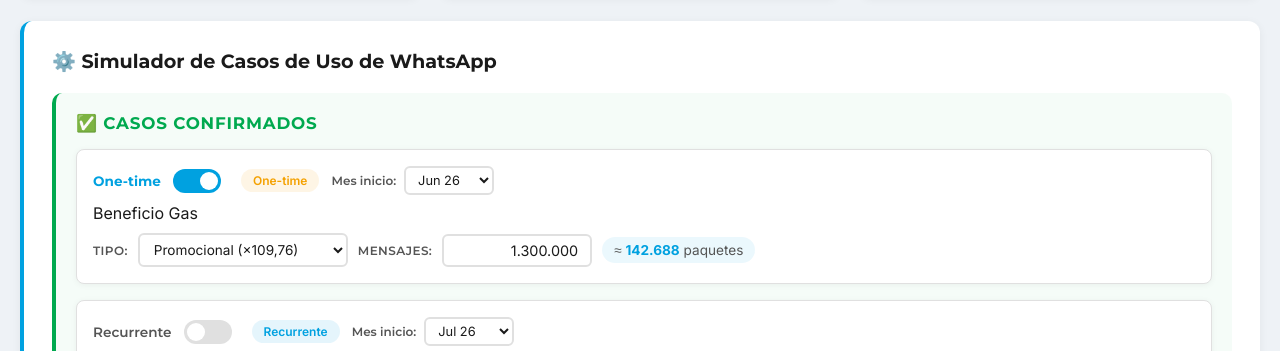
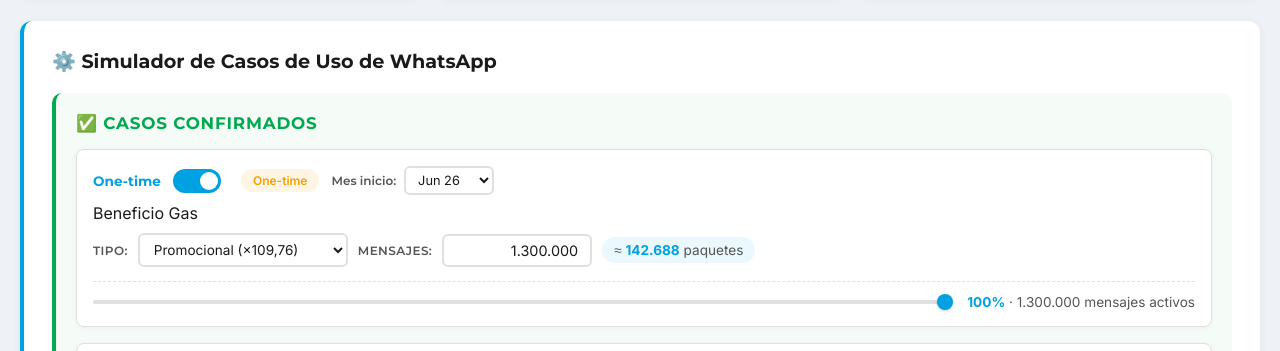
Before and after one commit to smaulen-maker/bech-simulador-mensajes, a plain HTML site: page index.html in a window 1280 px wide. Shown: the part 537-888 px from the top of the page. Drawn offline with nearby package versions, Linux system fonts and the light colour scheme.

Commit message:
Agregar slider de escala 0-100% por caso: techo=input, escala=slider

```diff
--- a/index.html
+++ b/index.html
@@ -676,6 +676,64 @@
         }
 
         .paquetes-derivados strong {
+            color: var(--sf-blue);
+            font-weight: 700;
+        }
+
+        .escala-row {
+            display: flex;
+            align-items: center;
+            gap: 14px;
+            margin-top: 14px;
+            padding-top: 12px;
+            border-top: 1px dashed var(--border-line);
+        }
+
+        .escala-slider {
+            flex: 1;
+            -webkit-appearance: none;
+            appearance: none;
+            height: 4px;
+            background: var(--border-line);
+            border-radius: 2px;
+            outline: none;
+            cursor: pointer;
+        }
+
+        .escala-slider::-webkit-slider-thumb {
+            -webkit-appearance: none;
+            appearance: none;
+            width: 16px;
+            height: 16px;
+            background: var(--sf-blue);
+            border-radius: 50%;
+            cursor: pointer;
+            box-shadow: 0 1px 3px rgba(0,0,0,0.2);
+            transition: transform 0.15s ease;
+        }
+
+        .escala-slider::-webkit-slider-thumb:hover {
+            transform: scale(1.15);
+        }
+
+        .escala-slider::-moz-range-thumb {
+            width: 16px;
+            height: 16px;
+            background: var(--sf-blue);
+            border: none;
+            border-radius: 50%;
+            cursor: pointer;
+            box-shadow: 0 1px 3px rgba(0,0,0,0.2);
+        }
+
+        .escala-label {
+            font-family: 'Inter', sans-serif;
+            font-size: 0.85em;
+            color: var(--text-gray);
+            white-space: nowrap;
+        }
+
+        .escala-label strong {
             color: var(--sf-blue);
             font-weight: 700;
         }
@@ -1620,23 +1678,48 @@
         // Slots ocultos que se revelan con el botón "+ Agregar caso" (en orden)
         const WA_HIDDEN_SLOTS = ['caso3', 'caso4', 'caso5', 'caso6'];
 
-        // Convierte mensajes+tipo del caso a paquetes de 1.000 créditos
-        // paquetes = (mensajes × multiplicador) / 1000
-        function getPaquetesFor(cat) {
+        // Escala de escenario por caso (0..1). 1 = objetivo completo, 0.5 = evaluar la mitad, etc.
+        // El input "Mensajes" define el techo; este factor lo ajusta hacia abajo sin retipear.
+        const waEscalas = {
+            gas: 1, digital: 1, credito: 1, marketing: 1,
+            caso1: 1, caso2: 1, caso3: 1, caso4: 1, caso5: 1, caso6: 1
+        };
+
+        // Mensajes efectivos = valor tipeado × escala.
+        function getMensajesEfectivos(cat) {
             const input = document.getElementById(`wa-${cat}-mensajes`);
             let mensajes = 0;
             if (input) {
                 const digitsOnly = String(input.value).replace(/\D/g, '');
                 mensajes = digitsOnly ? parseInt(digitsOnly, 10) : 0;
             }
+            const escala = waEscalas[cat] != null ? waEscalas[cat] : 1;
+            return mensajes * escala;
+        }
+
+        // Convierte mensajes+tipo del caso a paquetes de 1.000 créditos.
+        // Los mensajes usados en el cálculo son los efectivos (techo × escala).
+        // paquetes = (mensajes efectivos × multiplicador) / 1000
+        function getPaquetesFor(cat) {
             const tipo = waTipos[cat] || 'promocional';
             const mult = WA_MULTIPLIERS[tipo] || 0;
-            return (mensajes * mult) / 1000;
+            return (getMensajesEfectivos(cat) * mult) / 1000;
         }
 
         function updatePaquetesDisplay(cat) {
             const span = document.getElementById(`wa-${cat}-paquetes`);
             if (span) span.textContent = formatNumber(getPaquetesFor(cat));
+
+            const escalaPctSpan = document.getElementById(`wa-${cat}-escala-pct`);
+            if (escalaPctSpan) {
+                const pct = Math.round((waEscalas[cat] != null ? waEscalas[cat] : 1) * 100);
+                escalaPctSpan.textContent = pct + '%';
+            }
+
+            const escalaMensajesSpan = document.getElementById(`wa-${cat}-escala-mensajes`);
+            if (escalaMensajesSpan) {
+                escalaMensajesSpan.textContent = formatNumber(getMensajesEfectivos(cat));
+            }
         }
 
         // Revela el siguiente slot oculto (Caso 5, luego 6, luego 7).
@@ -2272,6 +2355,10 @@
                 if (mensajesInput) {
                     mensajesInput.addEventListener('input', function() {
                         formatMensajesInput(this);
+                        // Reset de escala a 100% cuando cambia el techo
+                        waEscalas[cat] = 1;
+                        const slider = document.getElementById(`wa-${cat}-escala`);
+                        if (slider) slider.value = 1000;
                         updatePaquetesDisplay(cat);
                         updateWaProjection();
                     });
@@ -2295,6 +2382,30 @@
                 const input = document.getElementById(`wa-${cat}-mensajes`);
                 if (input) formatMensajesInput(input);
             });
+
+            // Inyectar slider de escala en cada bloque de caso y cablear listener
+            WA_CATEGORIES.forEach(function(cat) {
+                const paquetesSpan = document.getElementById(`wa-${cat}-paquetes`);
+                if (!paquetesSpan) return;
+                const block = paquetesSpan.closest('.control-group-with-toggle');
+                if (!block || document.getElementById(`wa-${cat}-escala`)) return;
+
+                const row = document.createElement('div');
+                row.className = 'escala-row';
+                row.innerHTML =
+                    '<input type="range" id="wa-' + cat + '-escala" class="escala-slider" min="0" max="1000" value="1000">' +
+                    '<span class="escala-label"><strong id="wa-' + cat + '-escala-pct">100%</strong> · <span id="wa-' + cat + '-escala-mensajes">-</span> mensajes activos</span>';
+                block.appendChild(row);
+
+                document.getElementById('wa-' + cat + '-escala').addEventListener('input', function() {
+                    waEscalas[cat] = parseInt(this.value, 10) / 1000;
+                    updatePaquetesDisplay(cat);
+                    updateWaProjection();
+                });
+            });
+
+            // Poblado inicial de los labels de escala una vez inyectados los sliders
+            WA_CATEGORIES.forEach(updatePaquetesDisplay);
 
             // Sincronizar display inicial de paquetes derivados
             WA_CATEGORIES.forEach(updatePaquetesDisplay);
```
